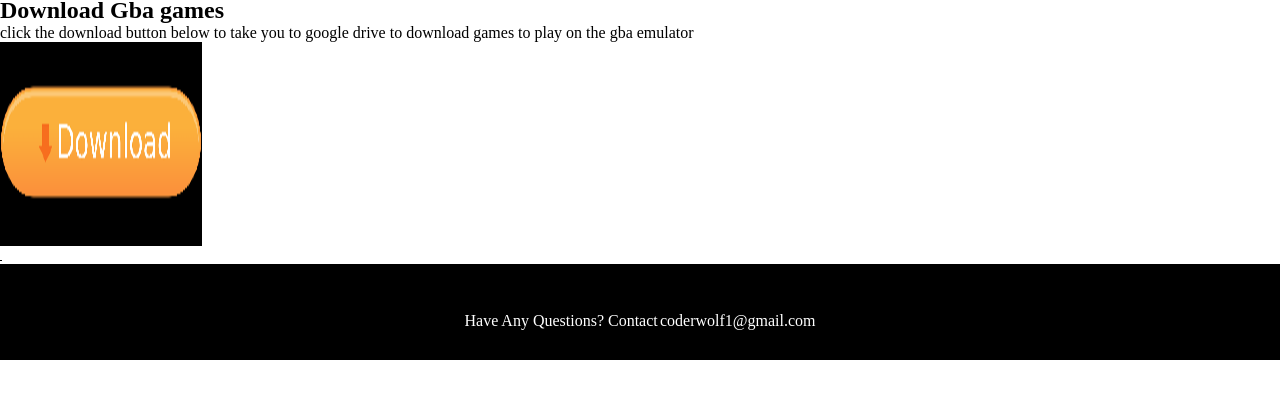
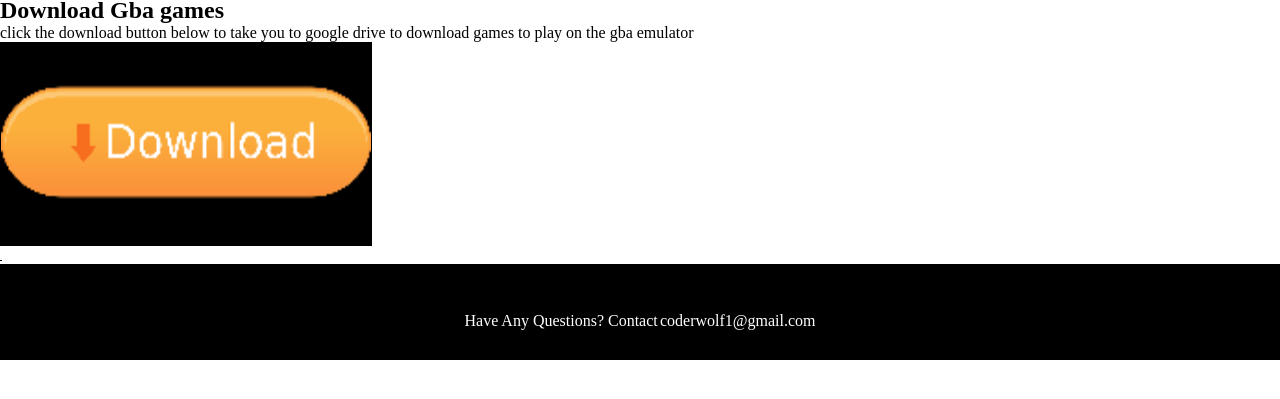
Before and after one commit to CWAnimation/CWGames, a plain HTML site: page download-gba-games.html in a window 1280 px wide. Shown: the part 83-482 px from the top of the page. Drawn offline with Linux system fonts and the light colour scheme.

Commit message:
Update download-gba-games.html

```diff
--- a/download-gba-games.html
+++ b/download-gba-games.html
@@ -62,7 +62,7 @@ aside ul {
   <h1>Download Gba games</h1>
   <p>click the download button below to take you to google drive to download games to play on the gba emulator</p>
  <a href="https://drive.google.com/drive/folders/13o696LD3m497lILxO6o5VHrLa-0pLjNF?usp=sharing">
-<img src="Download1.png" alt="Download Button Error" style="width:200px;height:200px;">
+<img src="Download1.png" alt="Download Button Error" style="width:370px;height:200px;">
 </section>
 <footer>
   <p>Have Any Questions? Contact<br>
```
